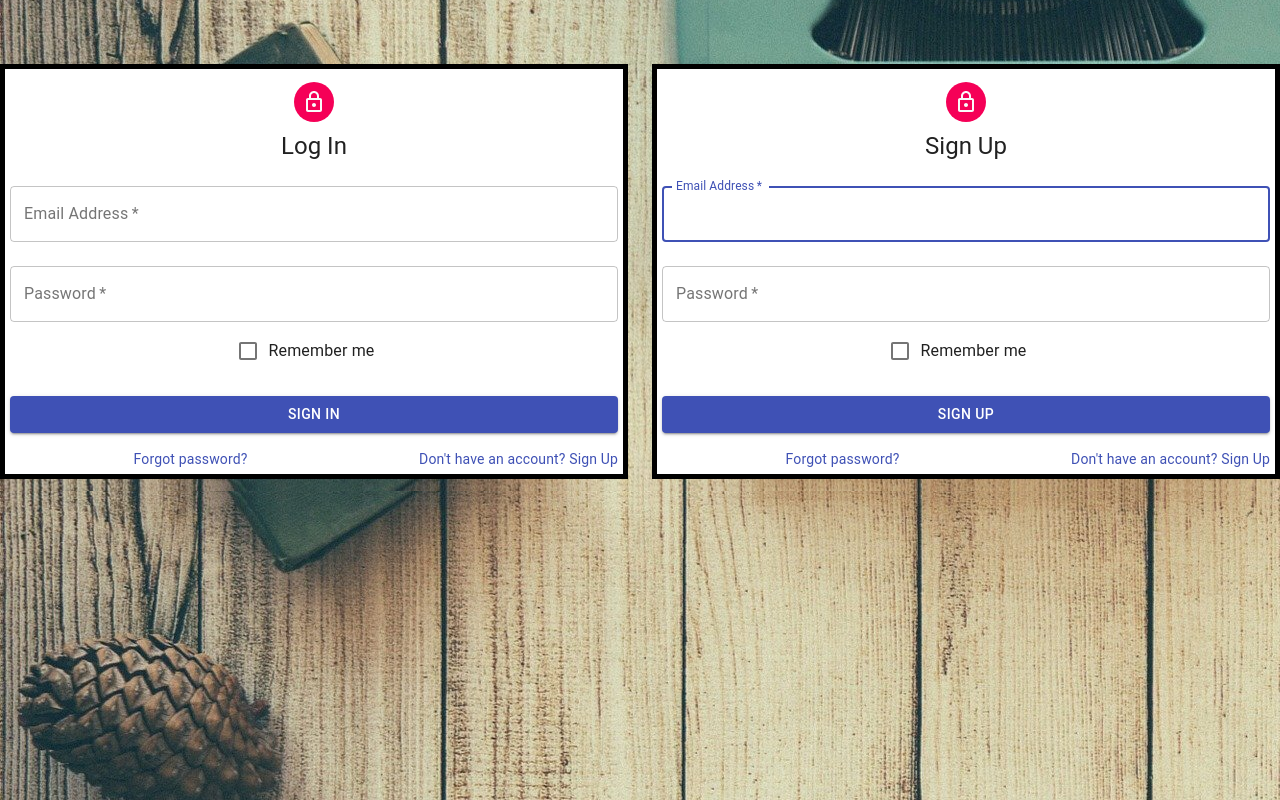
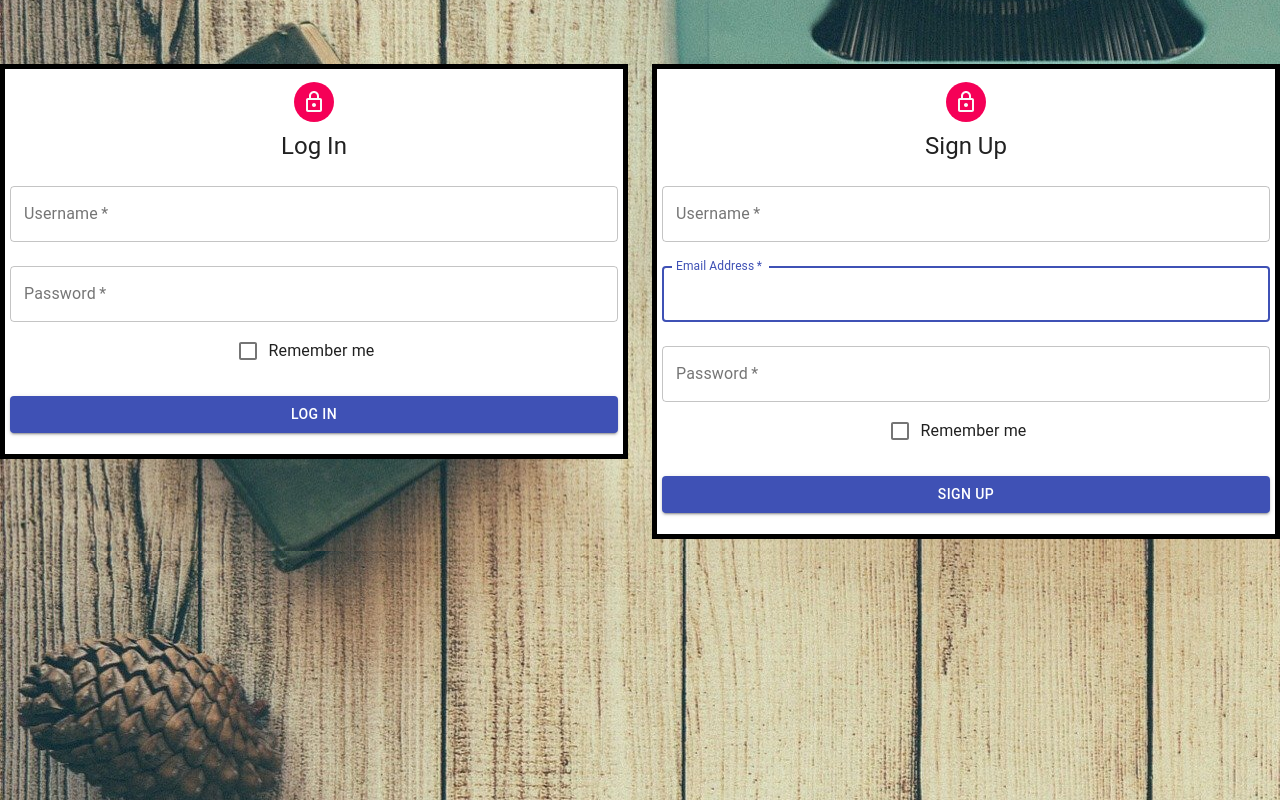
Before and after one commit to leskbook/Digital-Diary, a React (Create React App) app in the folder client/: page / in a window 1280 px wide. Built offline with nearby package versions, Linux system fonts and the light colour scheme.

Commit message:
made changes to login page for styling and functionality

```diff
--- a/client/src/components/login.js
+++ b/client/src/components/login.js
@@ -14,18 +14,6 @@ import { makeStyles } from '@material-ui/core/styles';
 import Container from '@material-ui/core/Container';
 
 
-function Copyright() {
-  return (
-    <Typography variant="body2" color="textSecondary" align="center">
-      {'Copyright © '}
-      <Link color="inherit" href="https://material-ui.com/">
-        Your Website
-      </Link>{' '}
-      {new Date().getFullYear()}
-      {'.'}
-    </Typography>
-  );
-}
 
 const useStyles = makeStyles((theme) => ({
   paper: {
@@ -76,7 +64,7 @@ export default function SignIn() {
             required
             fullWidth
             id="email"
-            label="Email Address"
+            label="Username"
             name="email"
             autoComplete="email"
             autoFocus
@@ -103,20 +91,8 @@ export default function SignIn() {
             color="primary"
             className={classes.submit}
           >
-            Sign In
+            Log In
           </Button>
-          <Grid container spacing={6}>
-            <Grid item xs>
-              <Link href="#" variant="body2">
-                Forgot password?
-              </Link>
-            </Grid>
-            <Grid item>
-              <Link href="#" variant="body2">
-                {"Don't have an account? Sign Up"}
-              </Link>
-            </Grid>
-          </Grid>
         </form>
       </div>
       </Grid>
@@ -132,6 +108,17 @@ export default function SignIn() {
         </Typography>
         <form className={classes.form} noValidate>
           <TextField
+            variant="outlined"
+            margin="normal"
+            required
+            fullWidth
+            id="email"
+            label="Username"
+            name="email"
+            autoComplete="email"
+            autoFocus
+          />
+               <TextField
             variant="outlined"
             margin="normal"
             required
@@ -166,18 +153,6 @@ export default function SignIn() {
           >
             Sign Up
           </Button>
-          <Grid container spacing={6}>
-            <Grid item xs>
-              <Link href="#" variant="body2">
-                Forgot password?
-              </Link>
-            </Grid>
-            <Grid item>
-              <Link href="#" variant="body2">
-                {"Don't have an account? Sign Up"}
-              </Link>
-            </Grid>
-          </Grid>
         </form>
       </div>
       </Grid>
```
Also changed, not shown: 1 other file (tests, documents, lock files or other folders).
